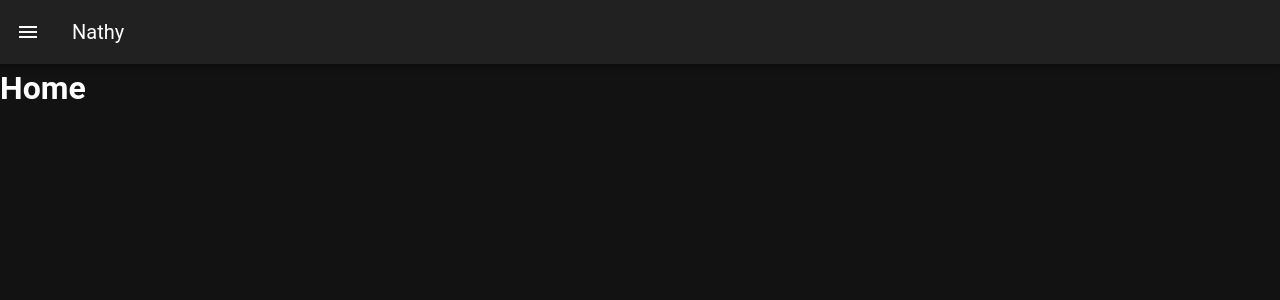
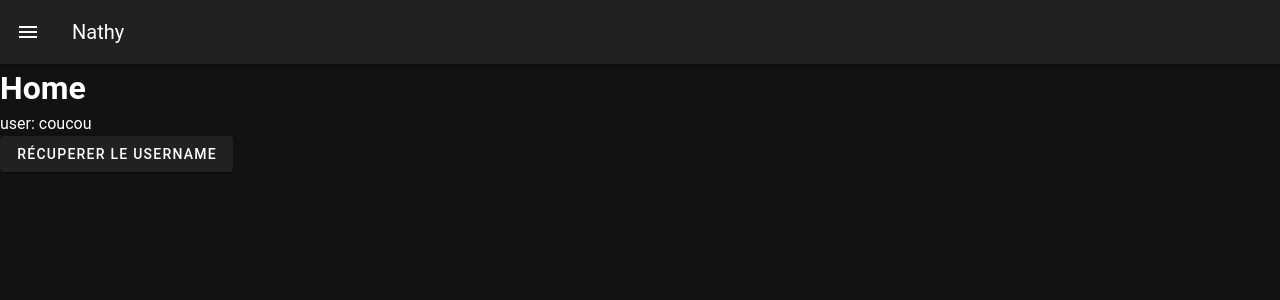
Before and after one commit to YannVrml/NATHY, a Vue app in the folder webapp/: page / in a window 1280 px wide. Shown: the top 300 px of the page. Built offline with nearby package versions, Linux system fonts and the light colour scheme.

Commit message:
feat - hello world from vue

```diff
--- a/webapp/src/views/HomeView.vue
+++ b/webapp/src/views/HomeView.vue
@@ -1,8 +1,21 @@
 <script setup lang="ts">
+import { ref } from 'vue';
+
+
+const username = ref('coucou');
+
+function getUsername() {
+  username.value = "nicolas";
+}
 </script>
 
 <template>
   <main>
     <h1>Home</h1>
+    <p>user: {{ username }}</p>
+    <VBtn @click="getUsername">Récuperer le username</VBtn>
   </main>
 </template>
+
+<style lang="scss" scoped>
+</style>
```
